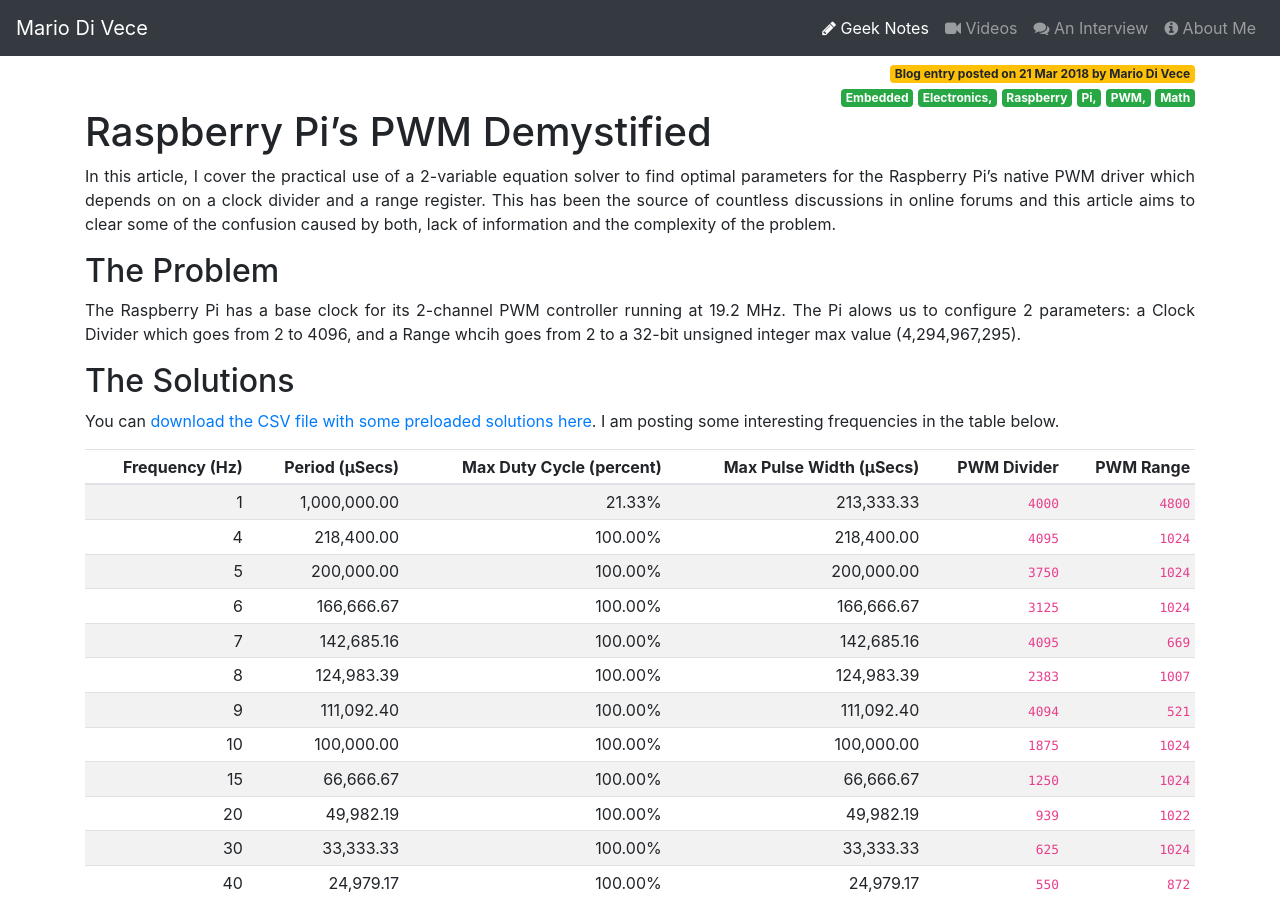
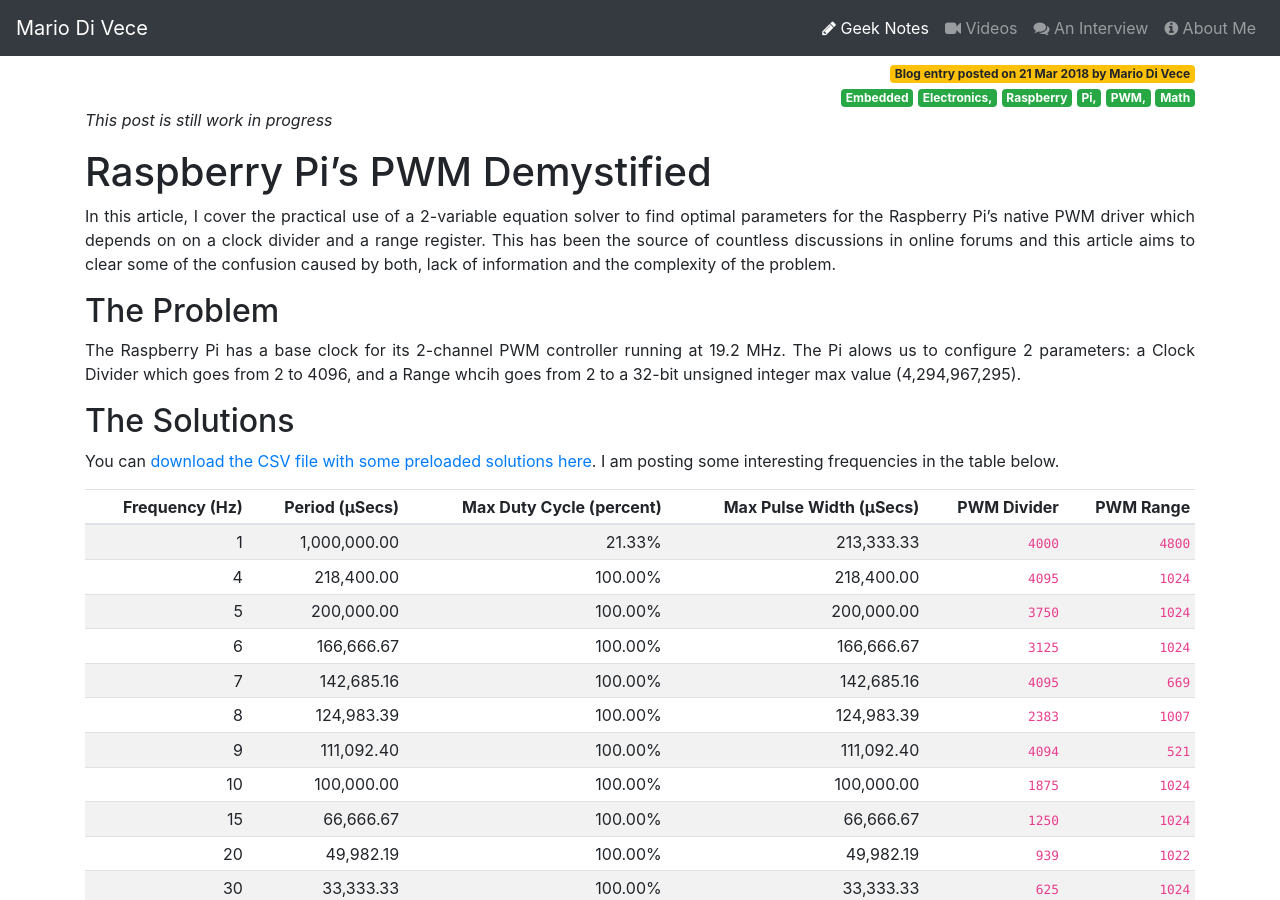
Before and after one commit to mariodivece/mariodivece.github.io, a Jekyll site: the page built from _posts/2018-03-21-rpi-pwm-demystified.md, in a window 1280 px wide and 900 px high. Built offline with Jekyll 4.4.1, drawn with Linux system fonts in a browser that asks for light colours; nearby versions of some CDN libraries; comment, search, counter and statistics services are not loaded.

Commit message:
Update 2018-03-21-rpi-pwm-demystified.md

```diff
--- a/_posts/2018-03-21-rpi-pwm-demystified.md
+++ b/_posts/2018-03-21-rpi-pwm-demystified.md
@@ -1,12 +1,14 @@
 ---
 layout: post
-title: "Raspberry Pi's PWM Demystified"
+title: "Raspberry Pi's PWM Demystified (WIP)"
 date: 2018-03-21
 nocomments: false
 area: "blog"
 description: In this article, I cover the practical use of a 2-variable equation solver to find optimal parameters for the Raspberry Pi's native PWM driver which depends on on a clock divider and a range register. This has been the source of countless discussions in online forums and this article aims to clear some of the confusion caused by both, lack of information and the complexity of the problem.
 tags: Embedded Electronics, Raspberry Pi, PWM, Math
 ---
+
+*This post is still work in progress*
 
 # Raspberry Pi's PWM Demystified
 
```
